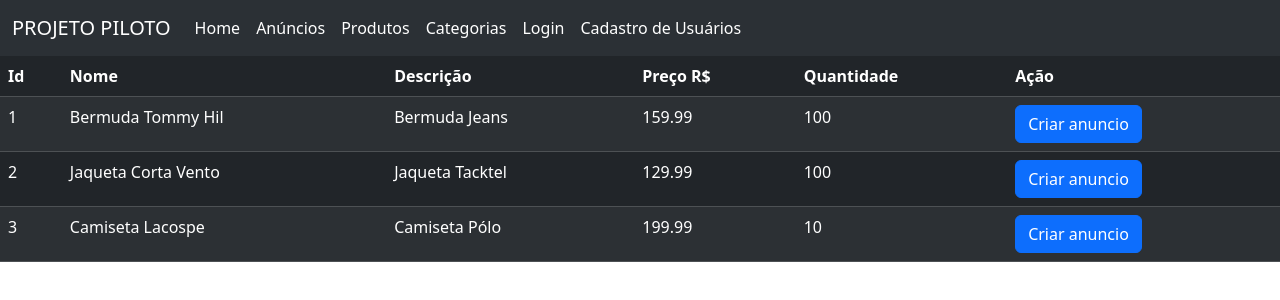
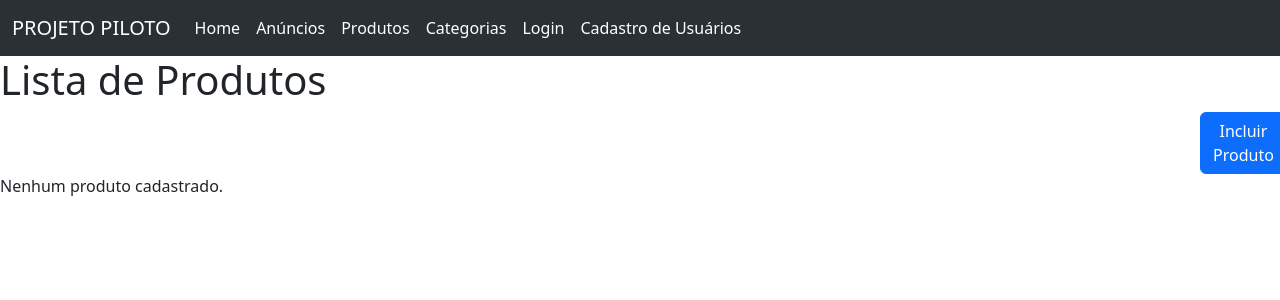
Before and after one commit to jonathasmoura/PrjPilotFrontEnd, an Angular app in the folder PrjPilot.UI/: page /produtos in a window 1280 px wide. Shown: the top 300 px of the page. Built offline with nearby package versions, Linux system fonts and the light colour scheme.

Commit message:
Implementação para componente produto
Ajustes iniciais para implementar funcionalidade para telas de produtos.

```diff
--- a/PrjPilot.UI/src/app/components/products/list-products/list-products.component.css
+++ b/PrjPilot.UI/src/app/components/products/list-products/list-products.component.css
@@ -0,0 +1,3 @@
+#btnAddProduct{
+    margin-left: 75rem;
+}
--- a/PrjPilot.UI/src/app/components/products/list-products/list-products.component.html
+++ b/PrjPilot.UI/src/app/components/products/list-products/list-products.component.html
@@ -1,4 +1,8 @@
 
+    <h1>Lista de Produtos</h1>
+    <button type="button" id="btnAddProduct" class="btn btn-primary">
+        Incluir Produto
+      </button>
     <table class="table table-dark table-striped" *ngIf="products && products.length > 0 ">
         <thead>
             <tr>
--- a/PrjPilot.UI/src/app/components/products/list-products/list-products.component.ts
+++ b/PrjPilot.UI/src/app/components/products/list-products/list-products.component.ts
@@ -8,7 +8,8 @@ import { Product } from 'src/app/models/product.model';
 })
 export class ListProductsComponent implements OnInit{
 
-products: Product[]=[{id:'1', name:'Bermuda Tommy Hil',description:'Bermuda Jeans',price:159.99,quantity:100 },{id:'2', name:'Jaqueta Corta Vento',description:'Jaqueta Tacktel',price:129.99,quantity:100 },{id:'3', name:'Camiseta Lacospe',description:'Camiseta Pólo',price:199.99,quantity:10 }];
+products: Product[]=[];
+//[{id:'1', name:'Bermuda Tommy Hil',description:'Bermuda Jeans',price:159.99,quantity:100 },{id:'2', name:'Jaqueta Corta Vento',description:'Jaqueta Tacktel',price:129.99,quantity:100 },{id:'3', name:'Camiseta Lacospe',description:'Camiseta Pólo',price:199.99,quantity:10 }];
 
 constructor() {
 
```
